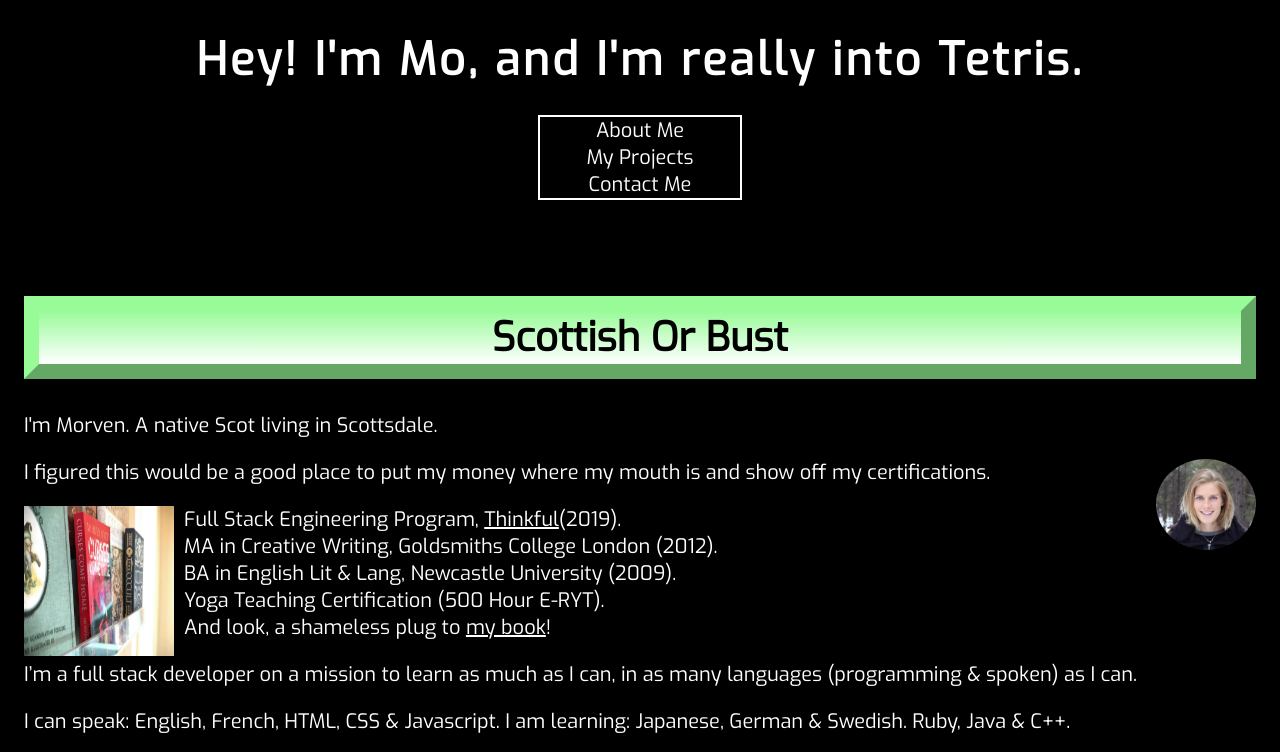
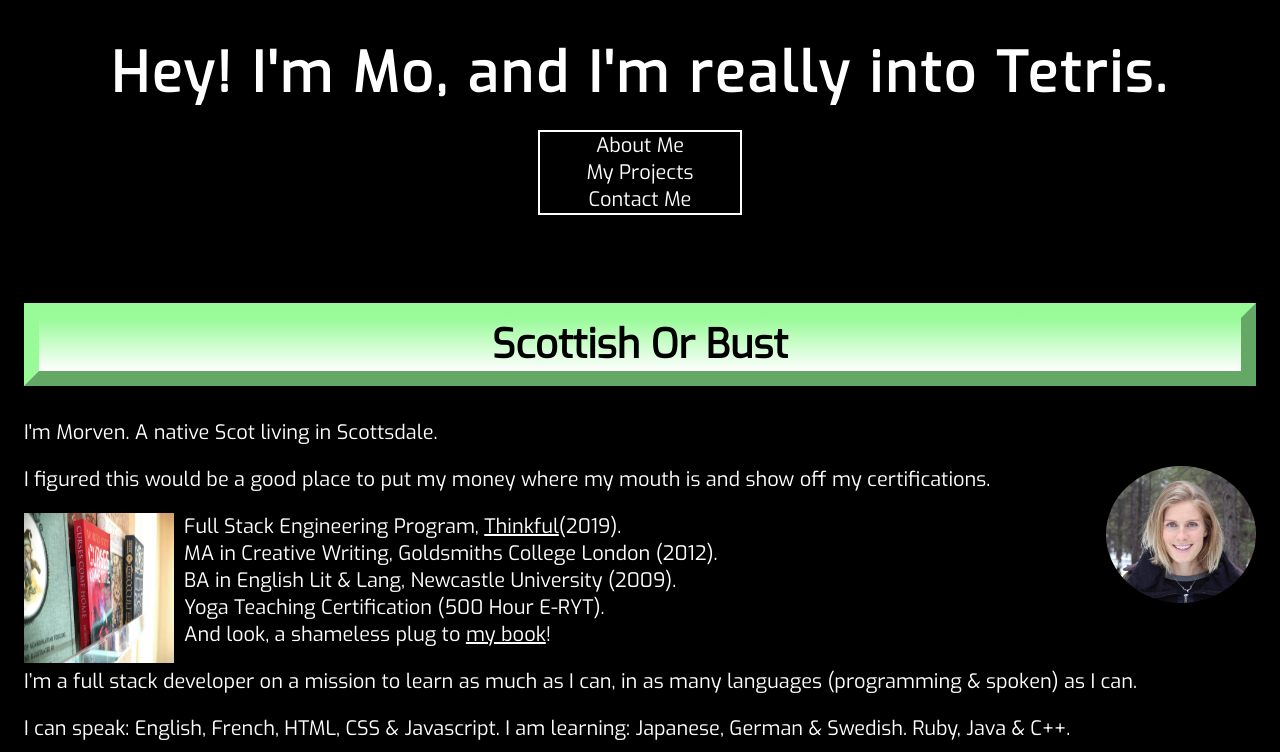
Before and after one commit to morvenwatt/Portfolio, a plain HTML site: page index.html in a window 1280 px wide. Both pictures are taken after a click on the link "About Me". Shown: the top 752 px of the page. Drawn offline with nearby package versions, Linux system fonts and the light colour scheme.

Commit message:
updated HTML, images & CSS

```diff
--- a/index.html
+++ b/index.html
@@ -11,10 +11,10 @@
 </head>
 
 <body>
-<header class="hero" role="heading"></header>
-<main role="main"></main>
+<header class="hero"></header>
+<main></main>
 
-<footer role="contentinfo">KiloWatt Coding</footer>
+<footer>KiloWatt Coding</footer>
 
 <script
   src="https://code.jquery.com/jquery-3.4.1.min.js"
--- a/portfolio.css
+++ b/portfolio.css
@@ -49,6 +49,18 @@ a:hover {
         margin-bottom: 10px;
     }
 }
+@media screen and (min-width: 1000px){
+    nav {
+        font-size: 40px;
+        margin-top: 20px;
+        margin-bottom: 10px;
+    }
+    h1 {
+        font-size: 55px;
+        margin-bottom: 10px;
+    }
+
+}
 
 /* TETRIS GRID */
 main {
@@ -70,6 +82,10 @@ main {
   @media screen and (min-width: 880px){
     main {
     height: 110vh;
+  }}
+  @media screen and (min-width: 1000px){
+    main {
+    height: 130vh;
   }}
 
 div.green {
@@ -128,6 +144,7 @@ footer {
     border-radius: 50%;
     width: 100px;
     float: right;
+    margin-left: 2px;
 }
 #bookcover {
     height: 100px;
@@ -161,6 +178,13 @@ footer {
         float: right;
         height: 150px;
         width: 150px;
+    }
+}
+@media screen and (min-width: 1000px){
+    #headshot {
+        border-radius: 50%;
+        width: 150px;
+        float: right;
     }
 }
 
@@ -209,9 +233,17 @@ footer {
         height: 350px;
     }
 }
+@media screen and (min-width: 1000px){
+    .quiz {
+        height: 450px;
+    }
+}
 
 
 /* CONTACT PAGE */
+main .contactMe {
+    width: 100%;
+}
 .contactMe {
     display: inline-block;
     font-size: 20px;
--- a/portfolio.js
+++ b/portfolio.js
@@ -68,12 +68,12 @@ function generateAboutMePage() {
     return `
     <h2>Scottish Or Bust</h2>
     <p>I'm Morven. A native Scot living in Scottsdale.</p>
-    <img src="tinified/headshot.jpg" id="headshot" alt="picture of my numpty self">
+    <img src="tinified/headshot.png" id="headshot" alt="picture of me">
     <p>I figured this would be a good place to put my money where
     my mouth is and show off my certifications.</p>
 
     <ul>
-    <img src="tinified/cchcover.jpg" alt="Book Cover Image" id="bookcover">
+    <img src="tinified/cchcover.png" alt="Book Cover Image" id="bookcover">
         <li>Full Stack Engineering Program, <a href="thinkful">Thinkful</a>(2019).</li>
         <li>MA in Creative Writing, Goldsmiths College London (2012).</li>
         <li>BA in English Lit & Lang, Newcastle University (2009).</li>
```
Also changed, not shown: tinified/cchcover.png (renamed from tinified/CCHCover.JPG), tinified/headshot.png (renamed from tinified/Headshot.jpg).
